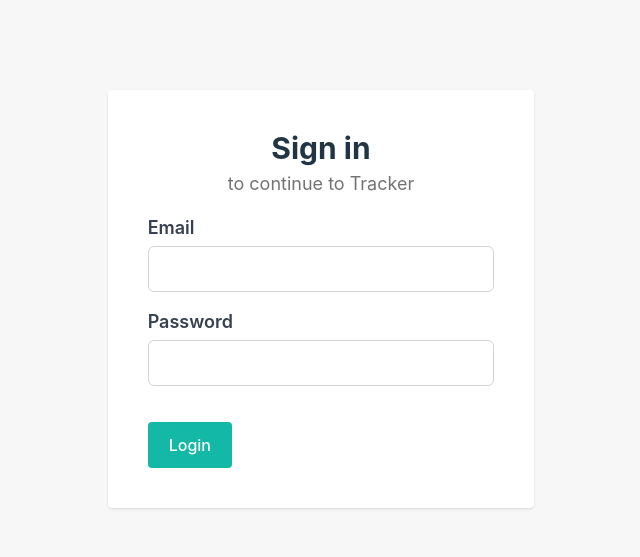
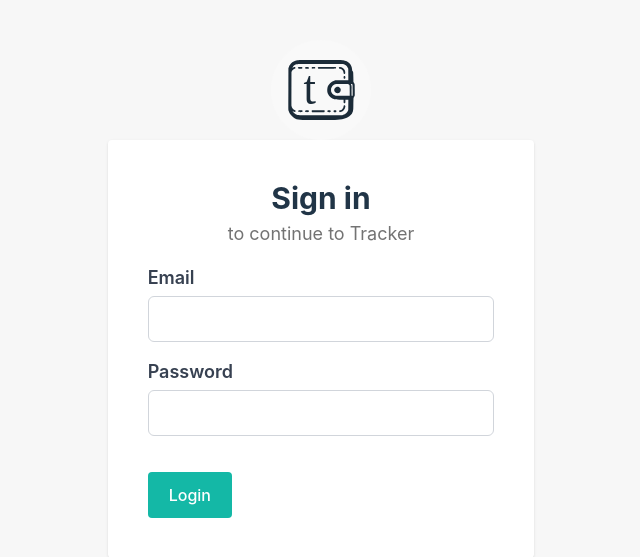
Before and after one commit to and27/tracker, a React (Vite) app: page /login in a window 1280 px wide. Shown: the part 101-658 px from the top of the page, without its empty margins (319-959 px from the left). Built offline with nearby package versions, Linux system fonts and the light colour scheme; no server answers.

Commit message:
feat: use logo in login and homepage

```diff
--- a/src/components/TopMenu.tsx
+++ b/src/components/TopMenu.tsx
@@ -3,8 +3,8 @@ import LinkButton from "./LinkButton";
 
 const TopMenu = () => {
   return (
-    <nav className="grid grid-cols-3 items-center gap-10 px-12 py-4 shadow-sm bg-white">
-      <p className="font-semibold">Defispot</p>
+    <nav className="grid grid-cols-3 items-center gap-10 px-12 py-4 shadow-sm bg-white z-10 relative">
+      <img src="/logo.svg" alt="logo" width="50" height="50" />
       <ul className="flex justify-around text-slate-600 justify-self-stretch">
         <li>
           <Link to="/">Home</Link>
--- a/src/pages/LoginPage.tsx
+++ b/src/pages/LoginPage.tsx
@@ -2,6 +2,14 @@ import LoginForm from "../components/Forms/LoginForm";
 
 const LoginPage = () => {
   return (
+    <>
+      <img
+        src="/logo.svg"
+        alt="logo"
+        width="100"
+        height="100"
+        className="mx-auto"
+      />
       <div
         className="bg-white dark:bg-neutral-800 shadow
     p-10 rounded w-1/2 sm:w-1/3 mx-auto "
@@ -12,6 +20,7 @@ const LoginPage = () => {
         </p>
         <LoginForm />
       </div>
+    </>
   );
 };
 
```
Lines whose indentation alone changed are shown as unchanged.
